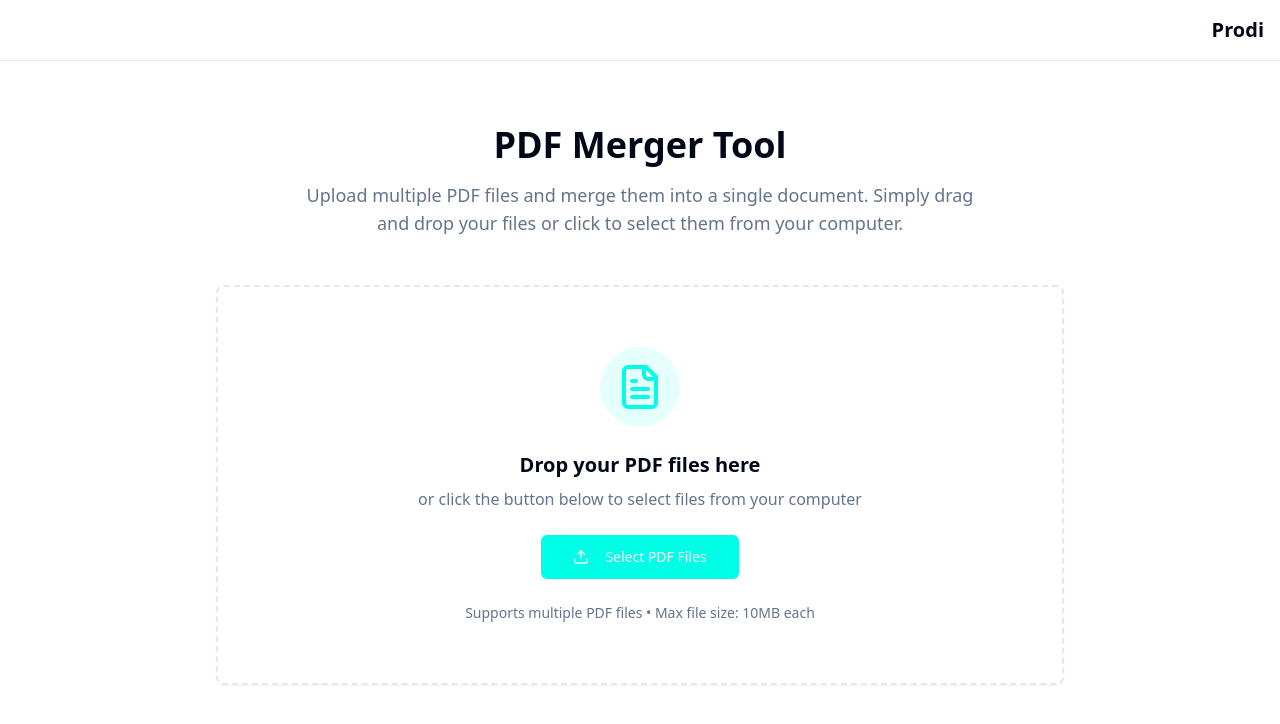
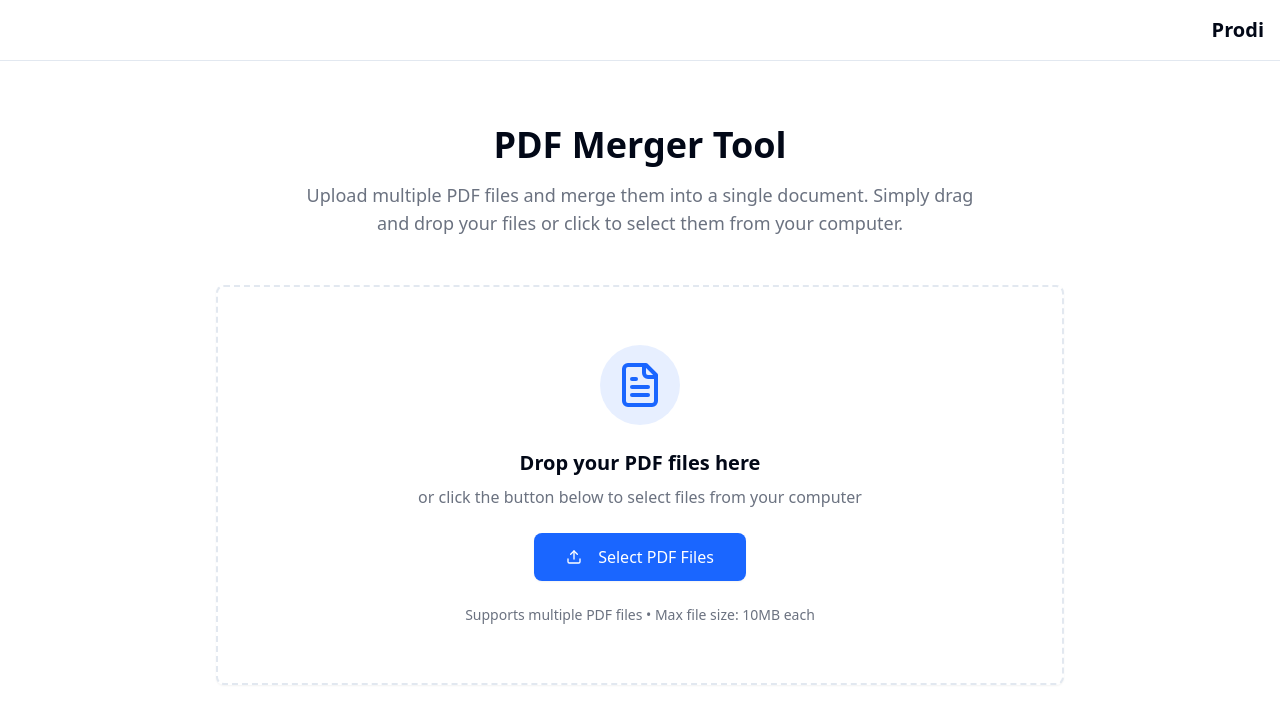
Before and after one commit to prodi-labs/pdf-merger-prodi, a React (Vite) app: page / in a window 1280 px wide. Shown: the top 724 px of the page. Built offline with nearby package versions, Linux system fonts and the light colour scheme.

Commit message:
Refactor: Update styles
Update button styles and accent colors to match the provided image.

```diff
--- a/src/components/ui/button.tsx
+++ b/src/components/ui/button.tsx
@@ -5,24 +5,24 @@ import { cva, type VariantProps } from "class-variance-authority"
 import { cn } from "@/lib/utils"
 
 const buttonVariants = cva(
-  "inline-flex items-center justify-center gap-2 whitespace-nowrap rounded-md text-sm font-medium ring-offset-background transition-colors focus-visible:outline-none focus-visible:ring-2 focus-visible:ring-ring focus-visible:ring-offset-2 disabled:pointer-events-none disabled:opacity-50 [&_svg]:pointer-events-none [&_svg]:size-4 [&_svg]:shrink-0",
+  "inline-flex items-center justify-center gap-2 whitespace-nowrap rounded-lg text-sm font-medium ring-offset-background transition-all duration-200 focus-visible:outline-none focus-visible:ring-2 focus-visible:ring-ring focus-visible:ring-offset-2 disabled:pointer-events-none disabled:opacity-50 [&_svg]:pointer-events-none [&_svg]:size-4 [&_svg]:shrink-0",
   {
     variants: {
       variant: {
-        default: "bg-primary text-primary-foreground hover:bg-primary/90",
+        default: "bg-primary text-primary-foreground hover:bg-primary/90 shadow-sm hover:shadow-md",
         destructive:
-          "bg-destructive text-destructive-foreground hover:bg-destructive/90",
+          "bg-destructive text-destructive-foreground hover:bg-destructive/90 shadow-sm hover:shadow-md",
         outline:
-          "border border-input bg-background hover:bg-accent hover:text-accent-foreground",
+          "border border-input bg-background hover:bg-accent hover:text-accent-foreground shadow-sm hover:shadow-md",
         secondary:
-          "bg-secondary text-secondary-foreground hover:bg-secondary/80",
+          "bg-secondary text-secondary-foreground hover:bg-secondary/80 shadow-sm hover:shadow-md",
         ghost: "hover:bg-accent hover:text-accent-foreground",
         link: "text-primary underline-offset-4 hover:underline",
       },
       size: {
         default: "h-10 px-4 py-2",
         sm: "h-9 rounded-md px-3",
-        lg: "h-11 rounded-md px-8",
+        lg: "h-12 rounded-lg px-8 text-base",
         icon: "h-10 w-10",
       },
     },
--- a/src/index.css
+++ b/src/index.css
@@ -17,17 +17,17 @@ All colors MUST be HSL.
     --popover: 0 0% 100%;
     --popover-foreground: 222.2 84% 4.9%;
 
-    --primary: 174 100% 50%;
-    --primary-foreground: 210 40% 98%;
+    --primary: 220 100% 55%;
+    --primary-foreground: 0 0% 100%;
 
-    --secondary: 210 40% 96.1%;
-    --secondary-foreground: 222.2 47.4% 11.2%;
+    --secondary: 220 14% 96%;
+    --secondary-foreground: 220 9% 46%;
 
-    --muted: 210 40% 96.1%;
-    --muted-foreground: 215.4 16.3% 46.9%;
+    --muted: 220 14% 96%;
+    --muted-foreground: 220 9% 46%;
 
-    --accent: 210 40% 96.1%;
-    --accent-foreground: 222.2 47.4% 11.2%;
+    --accent: 220 14% 96%;
+    --accent-foreground: 220 9% 15%;
 
     --destructive: 0 84.2% 60.2%;
     --destructive-foreground: 210 40% 98%;
@@ -65,17 +65,17 @@ All colors MUST be HSL.
     --popover: 222.2 84% 4.9%;
     --popover-foreground: 210 40% 98%;
 
-    --primary: 174 100% 50%;
-    --primary-foreground: 222.2 47.4% 11.2%;
+    --primary: 220 100% 55%;
+    --primary-foreground: 0 0% 100%;
 
-    --secondary: 217.2 32.6% 17.5%;
-    --secondary-foreground: 210 40% 98%;
+    --secondary: 220 13% 18%;
+    --secondary-foreground: 220 9% 89%;
 
-    --muted: 217.2 32.6% 17.5%;
-    --muted-foreground: 215 20.2% 65.1%;
+    --muted: 220 13% 18%;
+    --muted-foreground: 220 9% 65%;
 
-    --accent: 217.2 32.6% 17.5%;
-    --accent-foreground: 210 40% 98%;
+    --accent: 220 13% 18%;
+    --accent-foreground: 220 9% 89%;
 
     --destructive: 0 62.8% 30.6%;
     --destructive-foreground: 210 40% 98%;
```
